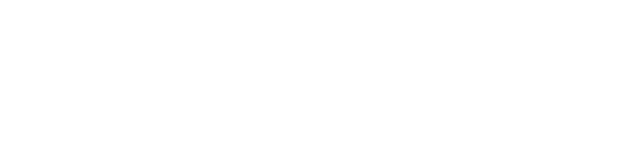
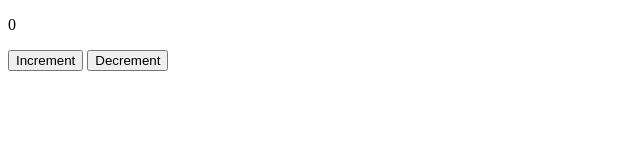
Before and after one commit to ricardotavaresit/eti-vue2-chapter04, a plain HTML site: page class03/index.html in a window 1280 px wide. Shown: the whole page, without its empty margins (0-640 px from the left). Drawn offline with nearby package versions, Linux system fonts and the light colour scheme.

Commit message:
fix git version

```diff
--- a/class03/index.html
+++ b/class03/index.html
@@ -4,21 +4,33 @@
     <meta charset="UTF-8">
     <meta http-equiv="X-UA-Compatible" content="IE=edge">
     <meta name="viewport" content="width=device-width, initial-scale=1.0">
-    <title>eti-vue2-chapter04-03-styles-vue-js</title>
+    <title>eti-vue2-chapter03-01-eventos-vue-js</title>
     <script src="https://cdn.jsdelivr.net/npm/vue@2"></script>
 </head>
 <body>
     <div id="app">
-
+        <p>{{ count }}</p>
+        <button v-on:click="increment">Increment</button>
+        <button @click="decrement">Decrement</button>
     </div>
 </body>
 </html>
+
 
 <script>
     new Vue({
         el: "#app",
         data: {
+            count: 0
+        },
+        methods:{
+            increment(){
+                this.count++;
+            },
+            decrement(){
+                this.count--;
+            }
+        }
 
-        }
     });
 </script>
```
